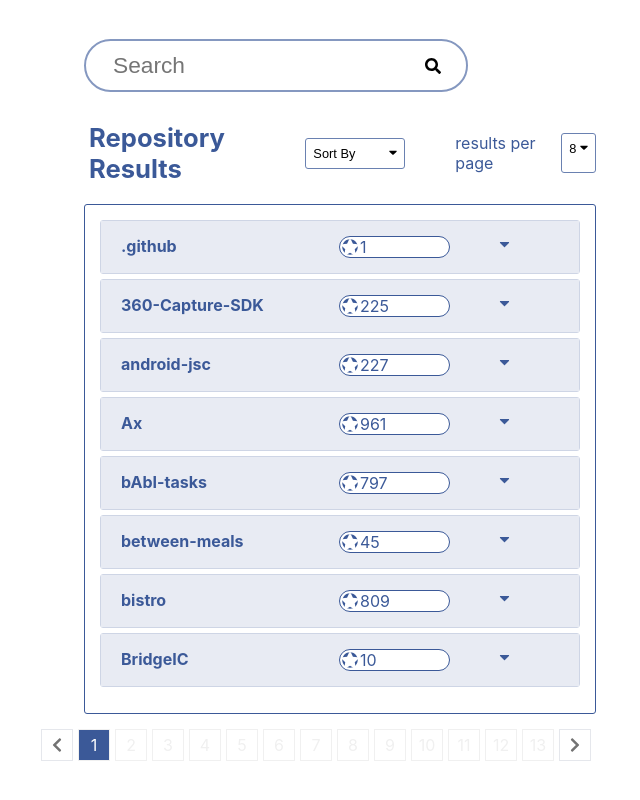
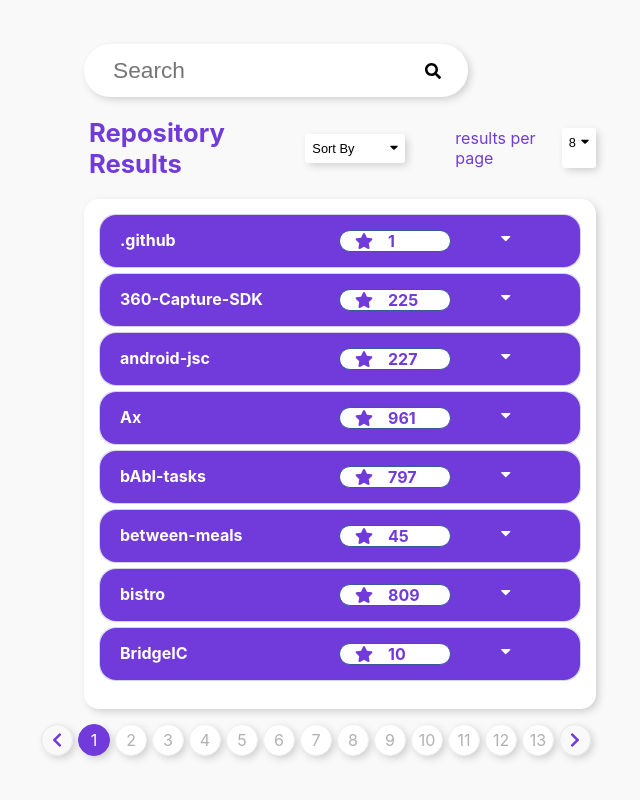
Before and after one commit to DimitrisZx/facebook-repos, a React (Create React App) app: page / in a window 1280 px wide. Shown: the whole page, without its empty margins (300-940 px from the left). Built offline with nearby package versions, Linux system fonts and the light colour scheme.

Commit message:
custom styling, minor bugfixes

```diff
--- a/src/components/App/App.js
+++ b/src/components/App/App.js
@@ -49,14 +49,17 @@ class App extends React.Component {
             stargazers_count: repo.stargazers_count,
             description: repo.description
         }));
-    this.setState({
-      reposData: requiredData,
-      fetchingData: false,
-    });
+        setTimeout(() =>
+          this.setState({
+            reposData: requiredData,
+            fetchingData: false,
+          })
+        , 2000
+        )
   }
 
   setNumOfResults(numOfResults) {
-    this.setState({itemsPerPage: parseInt(numOfResults)});
+    this.setState({itemsPerPage: parseInt(numOfResults), currentPageIndex: 0});
   }
 
   toggleItem(itemToExpand){
@@ -111,9 +114,8 @@ class App extends React.Component {
 
   render() {
     const { fetchingData, reposData, itemsPerPage, expandedItem, searchedResults, currentPageIndex } = this.state;
-    return (
+    return ( fetchingData ? <Loader /> :
       <div className="App" style={appStyles}>
-        { fetchingData ? <Loader /> : null }
         <section style={contentsStyles} id="contents">
           <SearchBar searchFunction={this.searchResults}/>
           <section style={topNavStyles}>
@@ -136,8 +138,8 @@ class App extends React.Component {
             goToPage={this.goToPage}
           />
         </section>
-      </div>
-    );
+      </div>)
+    ;
   }
 }
 
@@ -145,9 +147,8 @@ const titleStyles = {
   padding: '0',
   margin: "5px",
   fontSize: "1.6rem",
-  color: "#3b5998"
+  color: "#713bdb"
 }
-
 
 const displayOptionsStyles = {
   display: "flex",
@@ -171,7 +172,7 @@ const appStyles = {
   flexDirection: "column",
   justifyContent: "center",
   alignItems: "center",
-  background: "#fff"
+  background: "#f9f9f9"
 }
 
 export default App;
--- a/src/components/List/List.js
+++ b/src/components/List/List.js
@@ -29,10 +29,11 @@ export default function List({ reposData, itemsPerPage, toggleItem, expandedItem
 
 const useStyles = createUseStyles({
     listStyle: {
-        border: "1px solid #3b5998",
+        // border: "1px solid #3b5998",
         background: "white",
+        boxShadow: "3px 3px 9px -1px  rgba(0,0,0,0.19)",
         padding: "15px",
-        borderRadius: "3px",
+        borderRadius: "15px",
         margin: "15px 0px",
         height: "510px",
         overflow: "auto"
--- a/src/components/ListItem/ListItem.js
+++ b/src/components/ListItem/ListItem.js
@@ -13,11 +13,8 @@ export default function ListItem({ isExpanded, toggleItem, repoDetails }) {
             <header className={classes.listItemHeader}>
                 <h3 className={classes.repoName}>{full_name}</h3>
                 <div className={classes.repoStars}>
-                    <span className="fa-layers fa-fw">
-                        <FontAwesomeIcon className={classes.circleIcon} icon={faCircle} />
-                        <FontAwesomeIcon className={classes.starIcon} icon={faStar} />
-                    </span>
-                    {stargazers_count}
+                    <FontAwesomeIcon className={classes.starIcon} icon={faStar} />
+                    <span className={classes.starsCount}>{stargazers_count}</span>
                 </div>
             <FontAwesomeIcon className={ classes.caretIcon } icon={ faCaretDown } />
             </header>
@@ -35,24 +32,34 @@ export default function ListItem({ isExpanded, toggleItem, repoDetails }) {
 }
 
 const useStyles = createUseStyles({
-
-
+    starsCount: {
+        color: "#713bdb",
+        fontWeight: "bold"
+    },
     listItemDesc: {
-        padding: "5px"
+        padding: "15px 25px",
+        borderRadius: "16px",
+        "& h4": {
+            margin: "0px",
+            color: "#713bdb"
+        }
     },
     listItemHeader: {
         display: "flex",
-        background: "#e8ebf3",
+        background: "#713bdb",
         padding: "15px 20px",
+        borderRadius: "16px"
     },
     caretIcon: {
-        ":last-child": {},
+        color: "white",
         flex:1,
     },
     starIcon: {
-        color: "#fff"
+        color: "#713bdb",
+        margin: "0px 15px"
     },
     repoName: {
+        color: "white",
         fontSize: "1rem",
         margin: 0,
         padding: 0,
@@ -70,12 +77,12 @@ const useStyles = createUseStyles({
     },
     listItem: {
         display: "flex",
-        color: "#3b5998",
+        color: "darkgrey",
         flexDirection: "column",
         background: "none",
         border: "1px solid #ced5e5",
         marginBottom: '5px',
-        borderRadius: "3px",
+        borderRadius: "16px",
         cursor: "pointer",
         "& .listItem:last-child": {
             marginBottom: 10,
--- a/src/components/Loader/Loader.js
+++ b/src/components/Loader/Loader.js
@@ -1,21 +1,57 @@
 import React from 'react';
 import { createUseStyles } from "react-jss";
+
+import spinner from "./Spinner-0.9s-204px.svg"
 
 export default function Loader() {
     const classes = useStyles();
     return (
-        <section className={ classes.containerStyles }>
-            <div className={ classes.loaderStyles } >LOADER GOES HERE</div>
-        </section>
+        <>
+            <section className={ classes.containerStyles }>
+                <section className={classes.title}><div className={classes.F}>F</div> Repository</section>
+                <div className={classes.spinnerContainer}>
+                    <img src={spinner} />
+                    <span className={classes.loading}>loading</span>
+                </div>
+            </section>
+        </>
     )
 }
 
 const useStyles = createUseStyles({
+    F: {
+        marginRight: "15px",
+        display: "flex",
+        justifyContent: "center",
+        alignItems: "center",
+        background: "#713bdb",
+        boxShadow: "3px 3px 9px -1px  rgba(0,0,0,0.19)",
+        borderRadius: "100%",
+        color: "white",
+        textAlign: "center",
+        width: "100px",
+        height: "100px"
+    },
+    spinnerContainer: {
+        display: "flex",
+        alignItems: "center",
+        justifyContent: "center"
+    },
+    title: {
+        fontSize: "4rem",
+        display: "flex",
+        color: "#989898"
+    },
+    loading : {
+        marginLeft: "-30px",
+        fontSize: "1.8rem",
+    },
     containerStyles: {
-        background: "grey",
+        background: "#fff",
         width: "100vw",
         height: "100vh",
         display: "flex",
+        flexDirection: "column",
         alignItems: "center",
         justifyContent: "center"
     },
--- a/src/components/Pagination/Pagination.js
+++ b/src/components/Pagination/Pagination.js
@@ -73,7 +73,7 @@ const useStyles = createUseStyles({
         fontSize: "1.4rem"
     },
     pageBtnStyles: {
-        color: "#f0f0f0",
+        color: "#b1b1b1",
         width: "20px",
         height: "20px",
         border: "1px solid #f0f0f0",
@@ -84,10 +84,16 @@ const useStyles = createUseStyles({
         background: "#fff",
         padding: "15px",
         cursor: "pointer",
-        marginRight: "5px"
+        marginRight: "5px",
+        borderRadius: "16px",
+        boxShadow: "3px 3px 9px -1px  rgba(0,0,0,0.19)",
+        transition: "all .1s ease-in",
+        "&:hover": {
+            borderColor: "#713bdb"
+        }
     },
     arrowButton : {
-        color: "#737373",
+        color: "#713bdb",
         borderColor: "#e5e7ec",
         width: "20px",
         height: "20px",
@@ -98,21 +104,30 @@ const useStyles = createUseStyles({
         alignItems: "center",
         padding: "15px",
         cursor: "pointer",
-        marginRight: "5px"
+        marginRight: "5px",
+        borderRadius: "16px",
+        boxShadow: "3px 3px 9px -1px  rgba(0,0,0,0.19)",
+        transition: "all .1s ease-in",
+        "&:hover": {
+            color: "#fff",
+            background: "#713bdb"
+        }
     },
     currentPageBtn: {
         color: "#fff",
         width: "20px",
         height: "20px",
-        border: "1px solid #f0f0f0",
+        border: "1px solid #713bdb",
         listStyle: 'none',
         display: "flex",
         justifyContent: "center",
         alignItems: "center",
-        background: "#3b5998",
+        background: "#713bdb",
         padding: "15px",
         cursor: "pointer",
-        marginRight: "5px"
+        marginRight: "5px",
+        borderRadius: "16px",
+        boxShadow: "3px 3px 9px -1px  rgba(0,0,0,0.19)"
     },
     paginationStyles: {
         display: "flex",
--- a/src/components/ResultsPerPageBtn/ResultsPerPageBtn.js
+++ b/src/components/ResultsPerPageBtn/ResultsPerPageBtn.js
@@ -5,9 +5,10 @@ import { createUseStyles } from "react-jss";
 
 export default function ResultsPerPageBtn({ resultsNumFunction, itemsPerPageNum }) {
     const classes = useStyles();
-    const resultsOptions = document.querySelector("#display-options");
+
 
     const expandOptions = () => {
+        const resultsOptions = document.querySelector("#display-options");
         if (resultsOptions.hasAttribute("style")) {
             document.querySelector("#display-options").style.display = "flex";
         } else {
@@ -20,13 +21,14 @@ export default function ResultsPerPageBtn({ resultsNumFunction, itemsPerPageNum
     };
 
     const handleClick = (resultsNumFunction, resultsNum) => {
+        const resultsOptions = document.querySelector("#display-options");
         resultsOptions.removeAttribute("style");
         resultsNumFunction(resultsNum);
     }
 
     return (
         <div id="results-btn" className={classes.displayBtn}>
-            <span style={{color: "#3b5998"}}>results per page</span>
+            <span style={{color: "#713bdb"}}>results per page</span>
             <button className={classes.button} onClick={ expandOptions }><span>{itemsPerPageNum}</span><FontAwesomeIcon icon={faCaretDown}/></button>
             <section id="display-options" className={classes.resultsOptions}>
                 <ul>
@@ -41,7 +43,8 @@ export default function ResultsPerPageBtn({ resultsNumFunction, itemsPerPageNum
 const useStyles = createUseStyles({
     button: {
         background: "#fff",
-        border: "1px solid #6a81b1",
+        border: "none",
+        boxShadow: "3px 3px 9px -1px  rgba(0,0,0,0.19)",
         fontSize: ".8rem",
         borderRadius: "3px",
         marginLeft: "10px",
@@ -71,10 +74,11 @@ const useStyles = createUseStyles({
     resultsOption : {
         background: "#fff",
         marginTop: "2px",
-        border: "1px solid #3b5998",
-        padding: "10px",
+        border: "1px solid #713bdb",
+        padding: "5px 15px",
+        borderRadius: "3px",
         textAlign: "left",
-        color: "#3b5998",
+        color: "#713bdb",
         width: "100%",
     }
 });
--- a/src/components/SearchBar/SearchBar.js
+++ b/src/components/SearchBar/SearchBar.js
@@ -24,19 +24,27 @@ export default function SearchBar({ searchFunction }) {
 const useStyles = createUseStyles({
     searchBar: {
         borderRadius: "30px",
-        border: "2px solid #8598c0",
+        border: "2px solid #fff",
         padding: "10px 25px",
-
+        background: "#fff",
         display: "flex",
         justifyContent: "space-between",
         alignItems: "center",
         width: "75%",
-        marginBottom: "25px",
-
+        marginBottom: "15px",
+        boxShadow: "3px 3px 9px -1px  rgba(0,0,0,0.19)",
+        transition: "all .2s ease-in",
+        "&:hover" : {
+            borderColor: "#713bdb",
+        }
     },
     input: {
         border: "none",
         fontSize: "1.42rem",
-        outline: "none"
+        outline: "none",
+        width: "100%"
     }
 })
+
+
+// #713bdb purple
--- a/src/components/SortByButton/SortByButton.js
+++ b/src/components/SortByButton/SortByButton.js
@@ -5,10 +5,11 @@ import { createUseStyles } from "react-jss";
 
 export default function SortByButton({ sortingFunction }) {
     const classes = useStyles();
-    const sortingOptions = document.querySelector("#sorting-options");
+    // const sortingOptions = document.querySelector("#sorting-options");
 
     const expandOptions = e => {
-        if (sortingOptions.hasAttribute("style")) {
+        const sortingOptions = document.querySelector("#sorting-options");
+        if (sortingOptions.style.display !== "flex") {
             document.querySelector("#sorting-options").style.display = "flex"
         } else {
             sortingOptions.style.display = "flex"
@@ -20,6 +21,7 @@ export default function SortByButton({ sortingFunction }) {
     };
 
     const handleClick = (sortingFunction, fieldToSort) => {
+        const sortingOptions = document.querySelector("#sorting-options");
         sortingOptions.removeAttribute("style");
         sortingFunction(fieldToSort)
     }
@@ -44,7 +46,8 @@ const useStyles = createUseStyles({
         display: "flex",
         justifyContent: "space-between",
         borderRadius: "3px",
-        border: "1px solid #6a81b1",
+        border: "none",
+        boxShadow: "3px 3px 9px -1px  rgba(0,0,0,0.19)",
         fontSize: ".8rem",
         borderRadius: "3px"
     },
@@ -66,10 +69,11 @@ const useStyles = createUseStyles({
     },
     sortingOption : {
         background: "#fff",
-        marginTop: "2px",
-        border: "1px solid #3b5998",
-        padding: "10px",
+        marginTop: "1px",
+        border: "1px solid #713bdb",
+        borderRadius: "3px",
+        padding: "5px 7px",
         textAlign: "left",
-        color: "#3b5998"
+        color: "#713bdb"
     }
 });
```
Also changed, not shown: src/components/Loader/Spinner-0.9s-204px.svg (added).
